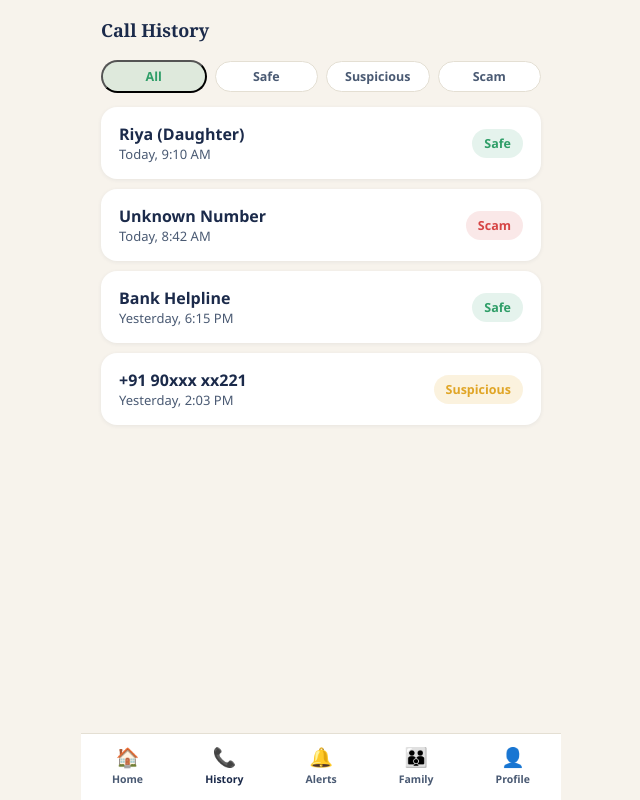
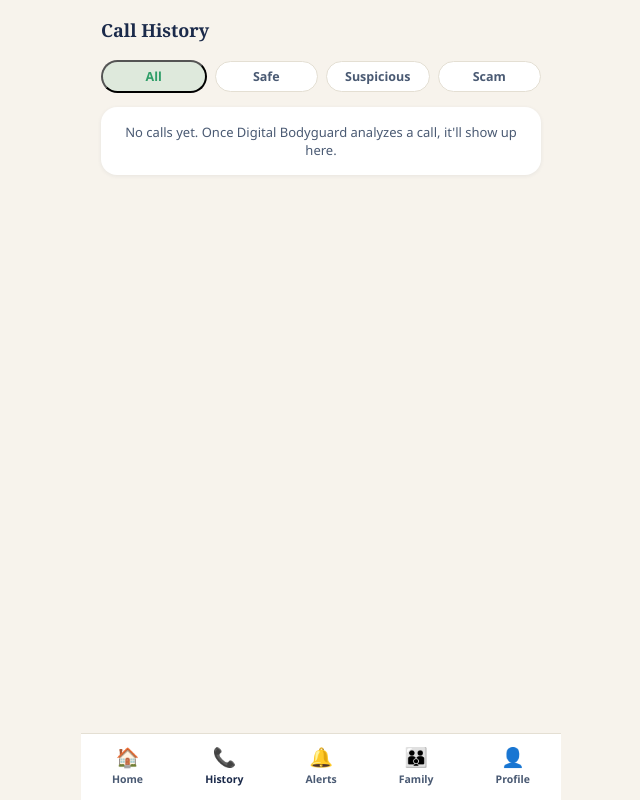
Before and after one commit to Praveena898/Nichex, a Vue app in the folder Frontend/: page /history in a window 1280 px wide. Shown: the whole page, without its empty margins (319-959 px from the left). Built offline with nearby package versions, Linux system fonts and the light colour scheme.

Commit message:
Updated call log and alert features

```diff
--- /dev/null
+++ b/Frontend/src/callLog.js
@@ -0,0 +1,59 @@
+// Shared call-history store, scoped per logged-in account.
+// Each account (identified by email) gets its own call log in localStorage,
+// so logging in as a different person shows a different history.
+
+function getCurrentUserKey() {
+  const saved = localStorage.getItem('digitalBodyguard.account')
+  if (saved) {
+    const account = JSON.parse(saved)
+    if (account.email) return account.email
+  }
+  return 'guest'
+}
+
+function storageKey() {
+  return 'digitalBodyguard.calls.' + getCurrentUserKey()
+}
+
+export function loadCalls() {
+  const saved = localStorage.getItem(storageKey())
+  return saved ? JSON.parse(saved) : []
+}
+
+function saveCalls(calls) {
+  localStorage.setItem(storageKey(), JSON.stringify(calls))
+}
+
+// tag: 'safe' | 'suspicious' | 'scam'
+export function addCall({ name, phone, tag, riskScore, confidence, keywords, report, duration }) {
+  const calls = loadCalls()
+  const entry = {
+    id: Date.now(),
+    name: name || 'Unknown Number',
+    phone: phone || '+91 98xxx xxxxx',
+    time: new Date().toLocaleString([], { weekday: undefined, hour: '2-digit', minute: '2-digit' }),
+    duration: duration || '1m 12s',
+    tag,
+    riskScore,
+    confidence,
+    keywords: keywords || [],
+    report: report || ''
+  }
+  calls.unshift(entry)
+  saveCalls(calls)
+  return entry
+}
+
+export function getCallById(id) {
+  return loadCalls().find(c => c.id === Number(id))
+}
+
+export function getStats() {
+  const calls = loadCalls()
+  return {
+    total: calls.length,
+    safe: calls.filter(c => c.tag === 'safe').length,
+    suspicious: calls.filter(c => c.tag === 'suspicious').length,
+    scam: calls.filter(c => c.tag === 'scam').length
+  }
+}
--- /dev/null
+++ b/Frontend/src/familyAlertLog.js
@@ -0,0 +1,35 @@
+// Shared family-alert history, scoped per logged-in account (same pattern as callLog.js).
+
+function getCurrentUserKey() {
+  const saved = localStorage.getItem('digitalBodyguard.account')
+  if (saved) {
+    const account = JSON.parse(saved)
+    if (account.email) return account.email
+  }
+  return 'guest'
+}
+
+function storageKey() {
+  return 'digitalBodyguard.familyAlerts.' + getCurrentUserKey()
+}
+
+export function loadFamilyAlerts() {
+  const saved = localStorage.getItem(storageKey())
+  return saved ? JSON.parse(saved) : []
+}
+
+function saveFamilyAlerts(alerts) {
+  localStorage.setItem(storageKey(), JSON.stringify(alerts))
+}
+
+export function addFamilyAlert({ contactName }) {
+  const alerts = loadFamilyAlerts()
+  const entry = {
+    id: Date.now(),
+    contactName,
+    time: new Date().toLocaleString([], { hour: '2-digit', minute: '2-digit' })
+  }
+  alerts.unshift(entry)
+  saveFamilyAlerts(alerts)
+  return entry
+}
--- a/Frontend/src/views/CallDetailsView.vue
+++ b/Frontend/src/views/CallDetailsView.vue
@@ -9,99 +9,61 @@
       <h2>Call Details</h2>
       <span style="width:36px;"></span>
     </div>
+
     <div class="content" v-if="call">
       <div class="card">
         <div class="label" style="margin-bottom:6px;">Caller Information</div>
         <div style="font-weight:700; font-size:16px;">{{ call.name }}</div>
         <div class="muted">{{ call.phone }} · {{ call.time }} · {{ call.duration }}</div>
       </div>
+
       <div class="card">
-        <div class="row"><span class="label" style="margin:0;">Risk Analysis</span><span class="pill" :class="call.pillClass">{{ call.tagLabel }} — {{ call.riskScore }}/100</span></div>
+        <div class="row"><span class="label" style="margin:0;">Risk Analysis</span><span class="pill" :class="pillClass">{{ tagLabel }} — {{ call.riskScore }}/100</span></div>
       </div>
-      <div class="card" v-if="call.keywords.length">
+
+      <div class="card" v-if="call.keywords && call.keywords.length">
         <div class="label" style="margin-bottom:6px;">Scam Keywords</div>
         <div style="display:flex; flex-wrap:wrap; gap:6px;">
           <span class="pill pill-red" v-for="k in call.keywords" :key="k">{{ k }}</span>
         </div>
       </div>
+
       <div class="card">
         <div class="label" style="margin-bottom:6px;">Detection Report</div>
-        <p class="muted" style="margin:0;">{{ call.report }}</p>
+        <p class="muted" style="margin:0;">{{ call.report || 'No additional detection notes for this call.' }}</p>
       </div>
+
       <div class="card">
         <div class="row"><span class="muted">AI Confidence Score</span><span style="font-weight:800;">{{ call.confidence }}%</span></div>
       </div>
-      <button class="btn btn-ghost" @click="$router.push('/family-alert')">Report This Call</button>
+
+      <button class="btn btn-ghost" @click="$router.push('/help')">Report This Call</button>
     </div>
+
     <div class="content" v-else>
       <p class="muted">Call not found.</p>
     </div>
   </div>
 </template>
+
 <script setup>
 import { computed } from 'vue'
 import { useRoute } from 'vue-router'
+import { getCallById } from '../callLog'
+
 const route = useRoute()
-const allCalls = [
-  {
-    id: 1,
-    name: 'Riya (Daughter)',
-    phone: '+91 98xxx xx001',
-    time: 'Today, 9:10 AM',
-    duration: '3m 42s',
-    tag: 'safe',
-    tagLabel: 'Safe',
-    pillClass: 'pill-green',
-    riskScore: 4,
-    confidence: 97,
-    keywords: [],
-    report: 'No synthetic voice patterns or scam language detected. Call matched a known, trusted contact.'
-  },
-  {
-    id: 2,
-    name: 'Unknown Number',
-    phone: '+91 98xxx xx412',
-    time: 'Today, 8:42 AM',
-    duration: '2m 14s',
-    tag: 'scam',
-    tagLabel: 'Scam',
-    pillClass: 'pill-red',
-    riskScore: 89,
-    confidence: 94,
-    keywords: ['OTP', 'urgent', "don't tell anyone"],
-    report: 'Synthetic voice patterns detected in the first 8 seconds. Caller requested OTP under urgency framing. Family was alerted at 8:44 AM.'
-  },
-  {
-    id: 3,
-    name: 'Bank Helpline',
-    phone: '+91 1800 xxx xxx',
-    time: 'Yesterday, 6:15 PM',
-    duration: '5m 03s',
-    tag: 'safe',
-    tagLabel: 'Safe',
-    pillClass: 'pill-green',
-    riskScore: 8,
-    confidence: 95,
-    keywords: [],
-    report: 'No synthetic voice patterns or scam language detected. Verified toll-free banking number.'
-  },
-  {
-    id: 4,
-    name: '+91 90xxx xx221',
-    phone: '+91 90xxx xx221',
-    time: 'Yesterday, 2:03 PM',
-    duration: '1m 28s',
-    tag: 'suspicious',
-    tagLabel: 'Suspicious',
-    pillClass: 'pill-amber',
-    riskScore: 58,
-    confidence: 81,
-    keywords: ['urgent', 'verify account'],
-    report: 'Some pressure language detected, but no synthetic voice patterns found. Recommend caution — do not share personal details.'
-  }
-]
-const call = computed(() => allCalls.find(c => c.id === Number(route.params.id)))
+const call = computed(() => getCallById(route.params.id))
+
+const pillClass = computed(() => {
+  if (!call.value) return ''
+  return { safe: 'pill-green', suspicious: 'pill-amber', scam: 'pill-red' }[call.value.tag]
+})
+const tagLabel = computed(() => {
+  if (!call.value) return ''
+  return { safe: 'Safe', suspicious: 'Suspicious', scam: 'Scam' }[call.value.tag]
+})
 </script>
+
 <style scoped>
 .back-arrow {
   background: none;
--- a/Frontend/src/views/CallHistoryView.vue
+++ b/Frontend/src/views/CallHistoryView.vue
@@ -1,4 +1,3 @@
-<!-- DAY 6 -->
 <template>
   <div class="page">
     <div class="topbar"><h2>{{ t('history.title') }}</h2><span style="width:36px;"></span></div>
@@ -13,18 +12,23 @@
             <div style="font-weight:700;">{{ c.name }}</div>
             <div class="muted">{{ c.time }}</div>
           </div>
-          <span class="pill" :class="c.pillClass">{{ tagLabel(c.tag) }}</span>
+          <span class="pill" :class="pillClass(c.tag)">{{ tagLabel(c.tag) }}</span>
         </div>
       </router-link>
+
+      <div v-if="calls.length === 0" class="card" style="text-align:center;">
+        <p class="muted" style="margin:0;">No calls yet. Once Digital Bodyguard analyzes a call, it'll show up here.</p>
+      </div>
     </div>
     <AppShell active="history" />
   </div>
 </template>
 
 <script setup>
-import { ref, computed } from 'vue'
+import { ref, computed, onMounted } from 'vue'
 import AppShell from '../components/AppShell.vue'
 import { t } from '../i18n'
+import { loadCalls } from '../callLog'
 
 const active = ref('all')
 const filters = computed(() => [
@@ -34,16 +38,18 @@ const filters = computed(() => [
   { key: 'scam', label: t('history.scam') },
 ])
 
-const calls = [
-  { id:1, name:'Riya (Daughter)', time:'Today, 9:10 AM', tag:'safe', pillClass:'pill-green' },
-  { id:2, name:'Unknown Number', time:'Today, 8:42 AM', tag:'scam', pillClass:'pill-red' },
-  { id:3, name:'Bank Helpline', time:'Yesterday, 6:15 PM', tag:'safe', pillClass:'pill-green' },
-  { id:4, name:'+91 90xxx xx221', time:'Yesterday, 2:03 PM', tag:'suspicious', pillClass:'pill-amber' },
-]
+const calls = ref([])
 
-const filtered = computed(() => active.value==='all' ? calls : calls.filter(c=>c.tag===active.value))
+const filtered = computed(() => active.value === 'all' ? calls.value : calls.value.filter(c => c.tag === active.value))
 
+function pillClass(tag) {
+  return { safe: 'pill-green', suspicious: 'pill-amber', scam: 'pill-red' }[tag]
+}
 function tagLabel(tag) {
   return t('history.' + tag)
 }
+
+onMounted(() => {
+  calls.value = loadCalls()
+})
 </script>
--- a/Frontend/src/views/DashboardView.vue
+++ b/Frontend/src/views/DashboardView.vue
@@ -22,22 +22,25 @@
       <div class="card">
         <div class="label" style="margin-bottom:10px;">{{ t('dashboard.today') }}</div>
         <div class="row">
-          <div style="text-align:center;"><div style="font-size:20px;font-weight:800;">6</div><div class="muted">{{ t('dashboard.calls') }}</div></div>
-          <div style="text-align:center;"><div style="font-size:20px;font-weight:800; color:var(--green);">5</div><div class="muted">{{ t('dashboard.safe') }}</div></div>
-          <div style="text-align:center;"><div style="font-size:20px;font-weight:800; color:var(--amber);">0</div><div class="muted">{{ t('dashboard.suspicious') }}</div></div>
-          <div style="text-align:center;"><div style="font-size:20px;font-weight:800; color:var(--red);">1</div><div class="muted">{{ t('dashboard.scam') }}</div></div>
+          <div style="text-align:center;"><div style="font-size:20px;font-weight:800;">{{ stats.total }}</div><div class="muted">{{ t('dashboard.calls') }}</div></div>
+          <div style="text-align:center;"><div style="font-size:20px;font-weight:800; color:var(--green);">{{ stats.safe }}</div><div class="muted">{{ t('dashboard.safe') }}</div></div>
+          <div style="text-align:center;"><div style="font-size:20px;font-weight:800; color:var(--amber);">{{ stats.suspicious }}</div><div class="muted">{{ t('dashboard.suspicious') }}</div></div>
+          <div style="text-align:center;"><div style="font-size:20px;font-weight:800; color:var(--red);">{{ stats.scam }}</div><div class="muted">{{ t('dashboard.scam') }}</div></div>
         </div>
       </div>
 
       <div class="label">{{ t('dashboard.recent') }}</div>
-      <div class="card" v-for="c in recent" :key="c.name" style="margin-bottom:10px;">
+      <div class="card" v-for="c in recent" :key="c.id" style="margin-bottom:10px;">
         <div class="row">
           <div>
             <div style="font-weight:700;">{{ c.name }}</div>
             <div class="muted">{{ c.time }}</div>
           </div>
-          <span class="pill" :class="c.pillClass">{{ t('dashboard.' + c.tag) }}</span>
+          <span class="pill" :class="pillClass(c.tag)">{{ t('dashboard.' + c.tag) }}</span>
         </div>
+      </div>
+      <div v-if="recent.length === 0" class="card">
+        <p class="muted" style="margin:0;">No calls analyzed yet.</p>
       </div>
 
       <div class="label">{{ t('dashboard.quickActions') }}</div>
@@ -56,14 +59,15 @@
 import { ref, onMounted } from 'vue'
 import AppShell from '../components/AppShell.vue'
 import { t } from '../i18n'
+import { loadCalls, getStats } from '../callLog'
 
 const userName = ref('there')
+const recent = ref([])
+const stats = ref({ total: 0, safe: 0, suspicious: 0, scam: 0 })
 
-const recent = [
-  { name:'Riya (Daughter)', time:'Today, 9:10 AM', tag:'safe', pillClass:'pill-green' },
-  { name:'Unknown Number', time:'Today, 8:42 AM', tag:'scam', pillClass:'pill-red' },
-  { name:'Bank Helpline', time:'Yesterday, 6:15 PM', tag:'safe', pillClass:'pill-green' },
-]
+function pillClass(tag) {
+  return { safe: 'pill-green', suspicious: 'pill-amber', scam: 'pill-red' }[tag]
+}
 
 onMounted(() => {
   const saved = localStorage.getItem('digitalBodyguard.account')
@@ -71,5 +75,8 @@ onMounted(() => {
     const account = JSON.parse(saved)
     if (account.name) userName.value = account.name.split(' ')[0]
   }
+
+  recent.value = loadCalls().slice(0, 3)
+  stats.value = getStats()
 })
 </script>
--- a/Frontend/src/views/FamilyAlertView.vue
+++ b/Frontend/src/views/FamilyAlertView.vue
@@ -1,3 +1,4 @@
+<!-- DAY 5 -->
 <template>
   <div class="page">
     <div class="topbar">
@@ -68,6 +69,7 @@
 
 <script setup>
 import { ref, onMounted } from 'vue'
+import { addFamilyAlert } from '../familyAlertLog'
 
 const status = ref('sending')
 const contacts = ref([])
@@ -99,6 +101,7 @@ onMounted(() => {
   loadContacts()
   setTimeout(() => {
     status.value = 'sent'
+    contacts.value.forEach(c => addFamilyAlert({ contactName: c.name }))
   }, 1200)
 })
 </script>
--- a/Frontend/src/views/IncomingCallView.vue
+++ b/Frontend/src/views/IncomingCallView.vue
@@ -1,7 +1,6 @@
-<!-- DAY 3 -->
 <template>
   <div class="page" style="background:var(--navy); color:#fff; align-items:center; justify-content:center;">
-    <div style="position:absolute; top:20px; right:20px;" class="pill" style="background:rgba(255,255,255,0.12); color:#fff;">🛡️ AI Protection Enabled</div>
+    <div style="position:absolute; top:20px; right:20px; background:rgba(255,255,255,0.12); color:#fff;" class="pill">🛡️ AI Protection Enabled</div>
     <div style="text-align:center;">
       <div style="width:100px;height:100px;border-radius:50%;background:linear-gradient(135deg,#8A93A8,#4A5A73); display:flex;align-items:center;justify-content:center; font-size:36px; font-weight:700; margin:0 auto 18px;">?</div>
       <h2 style="color:#fff;">Unknown Caller</h2>
--- a/Frontend/src/views/NotificationsView.vue
+++ b/Frontend/src/views/NotificationsView.vue
@@ -1,18 +1,23 @@
-<!-- DAY 7 -->
 <template>
   <div class="page">
     <div class="topbar"><h2>Notifications</h2><span style="width:36px;"></span></div>
     <div class="content">
       <div class="label">Scam Alerts</div>
-      <div class="card" style="border-left:4px solid var(--red); margin-bottom:10px;">
+      <div class="card" v-for="c in scamCalls" :key="c.id" style="border-left:4px solid var(--red); margin-bottom:10px;">
         <div style="font-weight:700;">🔴 Scam call detected</div>
-        <div class="muted">Unknown Number · Today, 8:42 AM</div>
+        <div class="muted">{{ c.name }} · {{ c.time }}</div>
+      </div>
+      <div v-if="scamCalls.length === 0" class="card" style="margin-bottom:10px;">
+        <p class="muted" style="margin:0;">No scam alerts yet.</p>
       </div>
 
       <div class="label">Family Notifications</div>
-      <div class="card" style="border-left:4px solid var(--green); margin-bottom:10px;">
-        <div style="font-weight:700;">✅ Alert sent to Riya</div>
-        <div class="muted">Delivered · Today, 8:44 AM</div>
+      <div class="card" v-for="a in familyAlerts" :key="a.id" style="border-left:4px solid var(--green); margin-bottom:10px;">
+        <div style="font-weight:700;">✅ Alert sent to {{ a.contactName }}</div>
+        <div class="muted">Delivered · {{ a.time }}</div>
+      </div>
+      <div v-if="familyAlerts.length === 0" class="card" style="margin-bottom:10px;">
+        <p class="muted" style="margin:0;">No family alerts sent yet.</p>
       </div>
 
       <div class="label">Security Updates</div>
@@ -24,6 +29,18 @@
     <AppShell active="alerts" />
   </div>
 </template>
+
 <script setup>
+import { ref, onMounted } from 'vue'
 import AppShell from '../components/AppShell.vue'
+import { loadCalls } from '../callLog'
+import { loadFamilyAlerts } from '../familyAlertLog'
+
+const scamCalls = ref([])
+const familyAlerts = ref([])
+
+onMounted(() => {
+  scamCalls.value = loadCalls().filter(c => c.tag === 'scam').slice(0, 5)
+  familyAlerts.value = loadFamilyAlerts().slice(0, 5)
+})
 </script>
```
Also changed, not shown: Frontend/src/views/VoiceAnalysisView.vue (+16 -2 lines).
